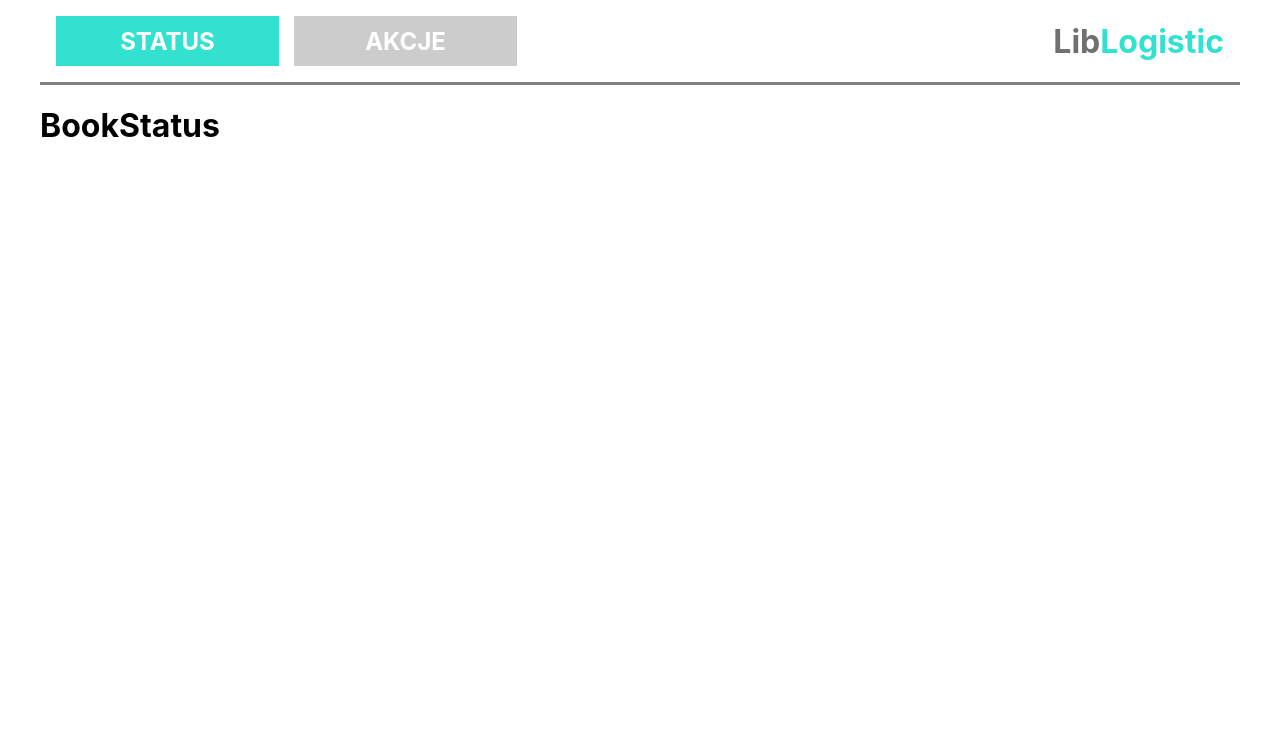
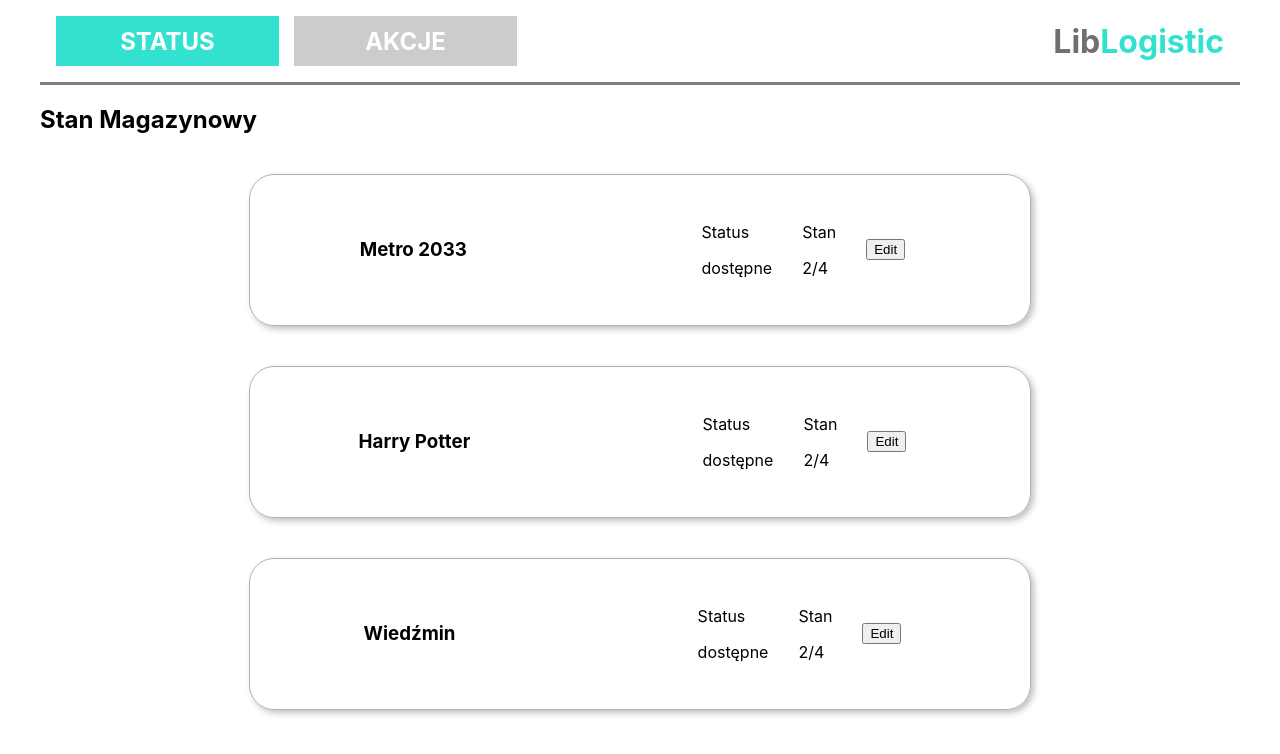
Before and after one commit to majstrykodowania/liblogistics, a React (Create React App) app: page / in a window 1280 px wide. Shown: the top 754 px of the page. Built offline with nearby package versions, Linux system fonts and the light colour scheme.

Commit message:
added Books component to BooksStatus

```diff
--- /dev/null
+++ b/src/components/BooksStatus/Books/Books.js
@@ -0,0 +1,18 @@
+import React, { Component } from "react";
+
+import SingleBook from "./SingleBook/SingleBook";
+import classes from "./books.module.css";
+
+class Books extends Component {
+  render() {
+    return (
+      <ul className={classes.Books}>
+        <SingleBook title="Metro 2033" />
+        <SingleBook title="Harry Potter" />
+        <SingleBook title="Wiedźmin" />
+      </ul>
+    );
+  }
+}
+
+export default Books;
--- /dev/null
+++ b/src/components/BooksStatus/Books/SingleBook/Control/Control.js
@@ -0,0 +1,28 @@
+import React from "react";
+
+import classes from "./control.module.css";
+
+const control = (props) => {
+  switch (props.type) {
+    case "available":
+      return (
+        <div className={classes.Control}>
+          <p>Status</p>
+          <p>dostępne</p>
+        </div>
+      );
+    case "state":
+      return (
+        <div className={classes.Control}>
+          <p>Stan</p>
+          <p>2/4</p>
+        </div>
+      );
+    case "switch":
+      return <button className={classes.Control}>Edit</button>;
+    default:
+      return <p>Choose option</p>;
+  }
+};
+
+export default control;
--- /dev/null
+++ b/src/components/BooksStatus/Books/SingleBook/Control/control.module.css
@@ -0,0 +1,3 @@
+.Control {
+  margin: 0 15px;
+}
--- /dev/null
+++ b/src/components/BooksStatus/Books/SingleBook/SingleBook.js
@@ -0,0 +1,19 @@
+import React from "react";
+
+import Control from "./Control/Control";
+import classes from "./singleBook.module.css";
+
+const singleBook = (props) => (
+  <li>
+    <div className={classes.wrapper}>
+      <h3>{props.title}</h3>
+      <div className={classes.controls}>
+        <Control type="available" />
+        <Control type="state" />
+        <Control type="switch" />
+      </div>
+    </div>
+  </li>
+);
+
+export default singleBook;
--- /dev/null
+++ b/src/components/BooksStatus/Books/SingleBook/singleBook.module.css
@@ -0,0 +1,17 @@
+.wrapper {
+  width: 780px;
+  height: 150px;
+  border: solid 1px #b1b1b1;
+  border-radius: 25px;
+  margin: 2.5rem auto;
+  box-shadow: 3px 3px 6px 0px rgba(0, 0, 0, 0.25);
+  display: flex;
+  justify-content: space-around;
+  align-items: center;
+}
+
+.controls {
+  display: flex;
+  justify-content: space-between;
+  align-items: center;
+}
--- /dev/null
+++ b/src/components/BooksStatus/Books/books.module.css
@@ -0,0 +1,4 @@
+.Books {
+  list-style: none;
+  padding: 0;
+}
--- a/src/components/BooksStatus/BooksStatus.js
+++ b/src/components/BooksStatus/BooksStatus.js
@@ -1,5 +1,12 @@
 import React from "react";
 
-const BooksStatus = () => <h1>BookStatus</h1>;
+import Books from "./Books/Books";
 
-export default BooksStatus;
+const booksStatus = () => (
+  <>
+    <h2>Stan Magazynowy</h2>
+    <Books />
+  </>
+);
+
+export default booksStatus;
```
